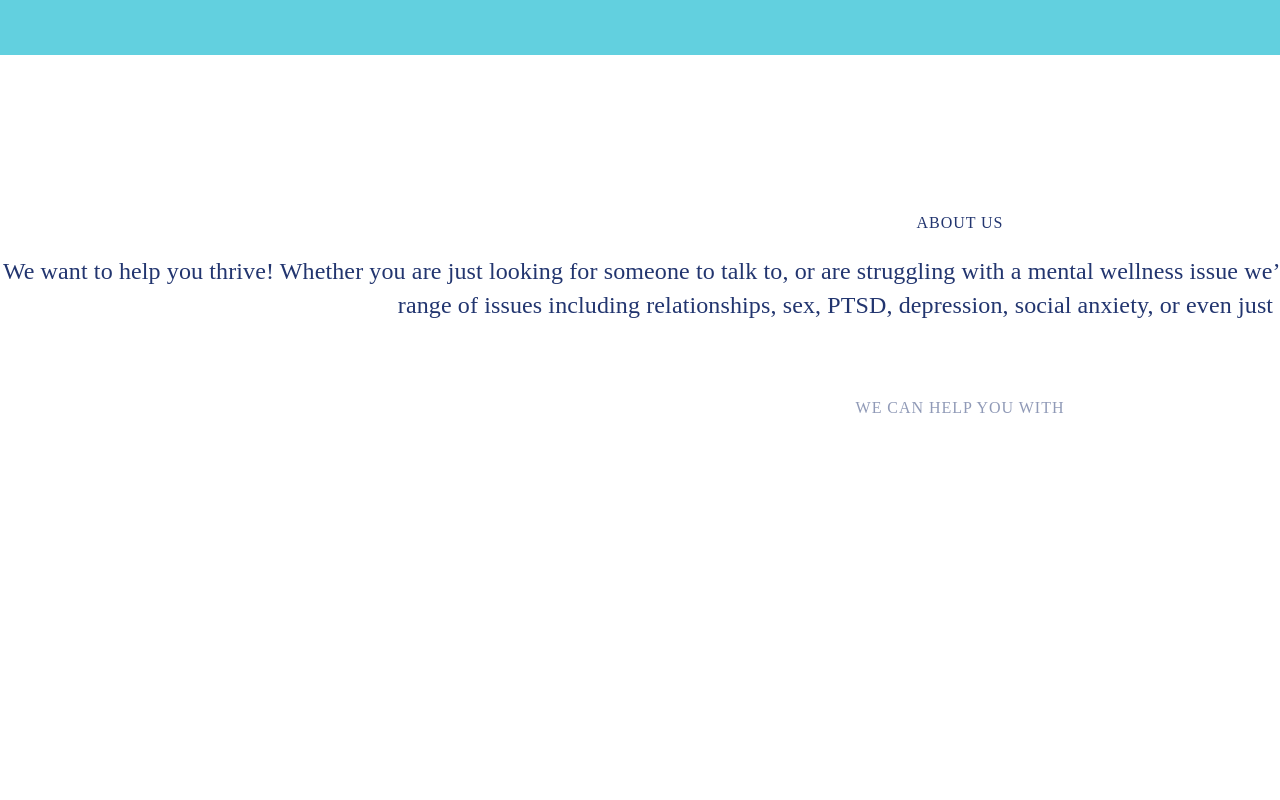
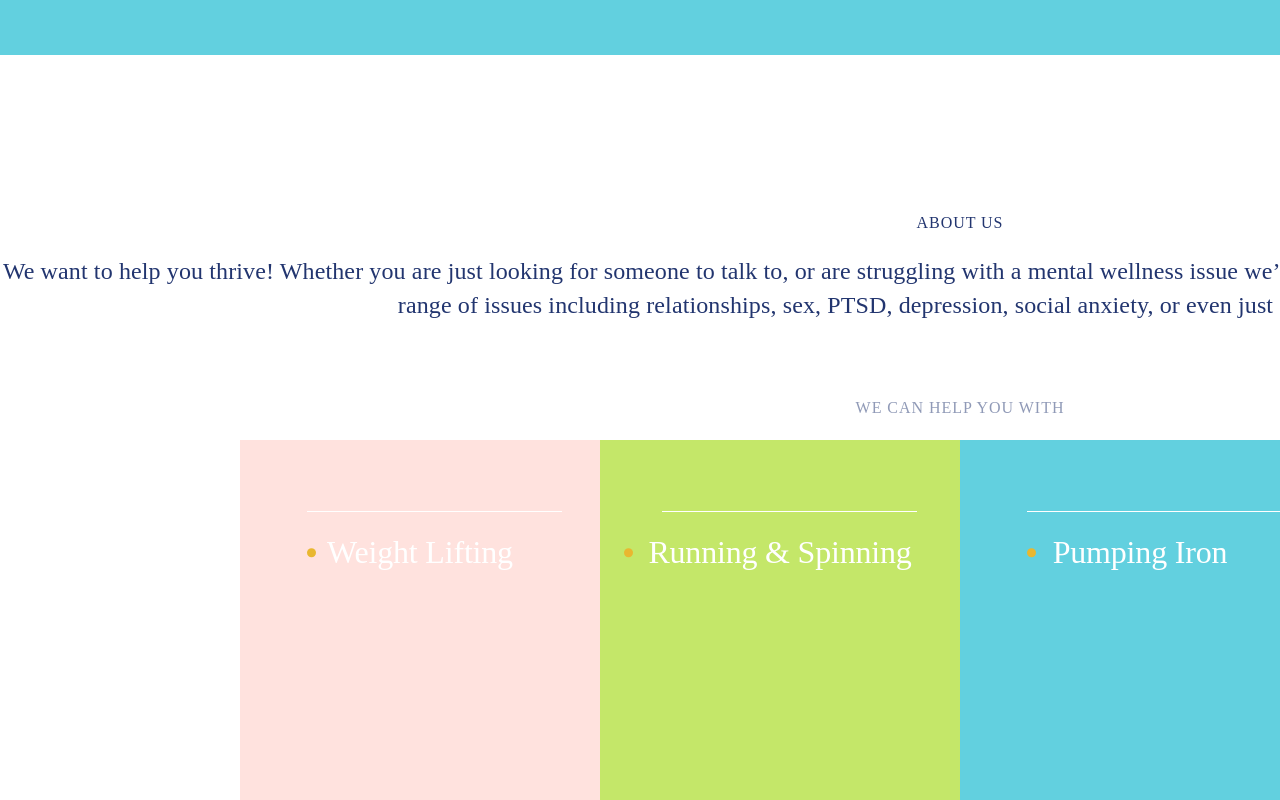
Before and after one commit to Vizuncig/Chat, a website: page app/index.html in a window 1280 px wide. Shown: the part 1466-2266 px from the top of the page. Before the commit the page ends 1883 px from the top, so only its background shows below. Drawn offline with Linux system fonts and the light colour scheme.

Commit message:
changes4

```diff
--- a/app/index.html
+++ b/app/index.html
@@ -64,6 +64,16 @@
             </p>
             <p class="block2__text3">WE CAN HELP YOU WITH</p>
          </div>
+         <div class="main__block3">
+            <div class="block3__line1"></div><img class="sfer1" src="img\SVG\Ellipsesfera.svg" alt="">
+            <p class="block3__text1">Weight Lifting</p>
+            <div class="block3__line2"></div><img class="sfer2" src="img\SVG\Ellipsesfera.svg" alt="">
+            <p class="block3__text2">Running & Spinning</p>
+            <div class="block3__line3"></div><img class="sfer3" src="img\SVG\Ellipsesfera.svg" alt="">
+            <p class="block3__text3">Pumping Iron</p>
+            <div class="block3__line4"></div><img class="sfer4" src="img\SVG\Ellipsesfera.svg" alt="">
+            <p class="block3__text4">Pumping Iron</p>
+         </div>
       </main>
       <footer>
 
--- a/app/scss/style.scss
+++ b/app/scss/style.scss
@@ -285,3 +285,119 @@ h6 {
    padding-top: 76px;
    color: rgba(34, 53, 111, 0.5);
 }
+
+.main__block3 {
+   position: relative;
+   margin-top: 24px;
+   display: flex;
+   justify-content: center;
+}
+
+.block3__line1 {
+   position: absolute;
+   width: 255px;
+   height: 72px;
+   left: 16%;
+   background: #FFE2DE;
+   box-shadow: inset 0px -1px 0px #FFFFFF;
+}
+
+.block3__line2 {
+   position: absolute;
+   width: 255px;
+   height: 72px;
+   left: 34.5%;
+   background: #C4E769;
+   box-shadow: inset 0px -1px 0px #FFFFFF;
+}
+
+.block3__line3 {
+   position: absolute;
+   width: 255px;
+   height: 72px;
+   left: 53.5%;
+   background: #62D0DF;
+   box-shadow: inset 0px -1px 0px #FFFFFF;
+}
+
+.block3__line4 {
+   position: absolute;
+   width: 255px;
+   height: 72px;
+   left: 72%;
+   background: #0052C1;
+   box-shadow: inset 0px -1px 0px #FFFFFF;
+}
+
+
+.block3__text1 {
+   padding-top: 95px;
+   font-size: 32px;
+   line-height: 34px;
+   letter-spacing: -0.006em;
+   color: #FFFFFF;
+   width: 360px;
+   height: 360px;
+   background: #FFE2DE;
+   text-align: center;
+}
+
+.block3__text2 {
+   padding-top: 95px;
+   text-align: center;
+   font-size: 32px;
+   line-height: 34px;
+   letter-spacing: -0.006em;
+   color: #FFFFFF;
+   width: 360px;
+   height: 360px;
+   background: #C4E769;
+}
+
+.block3__text3 {
+   padding-top: 95px;
+   text-align: center;
+   font-size: 32px;
+   line-height: 34px;
+   letter-spacing: -0.006em;
+   color: #FFFFFF;
+   width: 360px;
+   height: 360px;
+   background: #62D0DF;
+}
+
+.block3__text4 {
+   padding-top: 95px;
+   text-align: center;
+   font-size: 32px;
+   line-height: 34px;
+   letter-spacing: -0.006em;
+   color: #FFFFFF;
+   width: 360px;
+   height: 360px;
+   background: #0052C1;
+}
+
+.sfer1 {
+   position: absolute;
+   top: 30%;
+   left: 16%;
+}
+
+.sfer2 {
+   position: absolute;
+   top: 30%;
+   left: 32.5%;
+}
+
+.sfer3 {
+   position: absolute;
+   top: 30%;
+   left: 53.5%;
+}
+
+.sfer4 {
+   position: absolute;
+   top: 30%;
+   left: 72.5%;
+}
```
Also changed, not shown: app/css/style.css, app/img/SVG/Ellipsesfera.svg (added).
